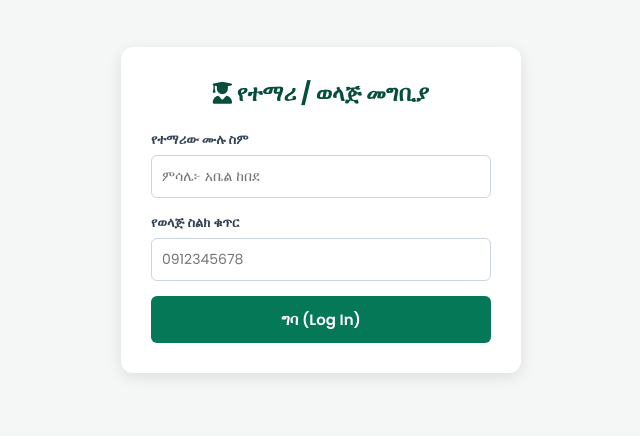
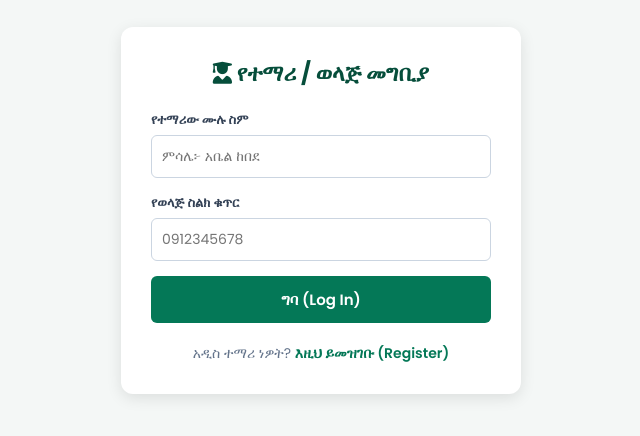
Before and after one commit to sudi00118-jpg/shool, a website: page login.html in a window 1280 px wide. Shown: the part 190-626 px from the top of the page, without its empty margins (319-959 px from the left). Drawn offline with nearby package versions, Linux system fonts and the light colour scheme.

Commit message:
Add registration link to login page
Added a registration link for new students.

```diff
--- a/login.html
+++ b/login.html
@@ -4,7 +4,6 @@
     <meta charset="UTF-8">
     <meta name="viewport" content="width=device-width, initial-scale=1.0">
     <title>መግቢያ (Login) | የነገው ተስፋ የ2ኛ ደረጃ ትምህርት ቤት</title>
-    <!-- Google Fonts & Icons -->
     <link href="https://fonts.googleapis.com/css2?family=Poppins:wght@300;400;500;600;700&display=swap" rel="stylesheet">
     <link rel="stylesheet" href="https://cdnjs.cloudflare.com/ajax/libs/font-awesome/6.4.0/css/all.min.css">
 
@@ -19,7 +18,9 @@
         .form-control:focus { border-color: #047857; }
         .btn-login { width: 100%; background: #047857; color: white; padding: 12px; border: none; border-radius: 6px; font-weight: 600; cursor: pointer; font-size: 15px; transition: 0.3s; }
         .btn-login:hover { background: #065f46; }
-        .btn-login:disabled { background: #94a3b8; cursor: not-allowed; }
+        .register-link { text-align: center; margin-top: 20px; font-size: 14px; color: #64748b; }
+        .register-link a { color: #047857; font-weight: 600; text-decoration: none; }
+        .register-link a:hover { text-decoration: underline; }
     </style>
 </head>
 <body>
@@ -38,9 +39,13 @@
     </div>
 
     <button onclick="loginUser()" id="loginBtn" class="btn-login">ግባ (Log In)</button>
+
+    <!-- 🔗 የ መመዝገቢያ (Register) ሊንክ -->
+    <div class="register-link">
+        አዲስ ተማሪ ነዎት? <a href="register.html">እዚህ ይመዝገቡ (Register)</a>
+    </div>
 </div>
 
-<!-- Supabase SDK & Configuration -->
 <script src="https://cdn.jsdelivr.net/npm/@supabase/supabase-js@2"></script>
 <script src="supabase-config.js"></script>
 
@@ -55,7 +60,6 @@ async function loginUser() {
         return;
     }
 
-    // የስልክ ቁጥር ፎርማት ማስተካከያ
     if (parentPhone.startsWith("+251")) {
         parentPhone = "0" + parentPhone.slice(4);
     } else if (parentPhone.startsWith("251")) {
@@ -66,7 +70,6 @@ async function loginUser() {
     loginBtn.innerHTML = '<i class="fa-solid fa-spinner fa-spin"></i> በመፈተሽ ላይ...';
 
     try {
-        // ከ Supabase ዳታቤዝ ተማሪውን መፈለግ
         const { data: students, error } = await supabaseClient
             .from('students')
             .select('*')
@@ -77,13 +80,8 @@ async function loginUser() {
 
         if (students && students.length > 0) {
             alert(`እንኳን ደህና መጡ! ተማሪ ${students[0].name} (ክፍል ${students[0].grade}) በስኬት ገብተዋል።`);
-
-            // ሎጊን ሲያደርግ መረጃውን በ Session ይዞ ወደ Dashboard/ለተማሪው ወደሚታየው ገጽ መላክ ይቻላል፦
-            // localStorage.setItem('user', JSON.stringify(students[0]));
-            // window.location.href = "dashboard.html";
-
         } else {
-            alert("የተሳሳተ ስም ወይም የስልክ ቁጥር! መረጃው ዳታቤዝ ውስጥ አልተገኘም።");
+            alert("የተሳሳተ ስም ወይም የስልክ ቁጥር! እባክዎን አስቀድመው መመዝገብዎን ያረጋግጡ።");
         }
 
     } catch (err) {
```
